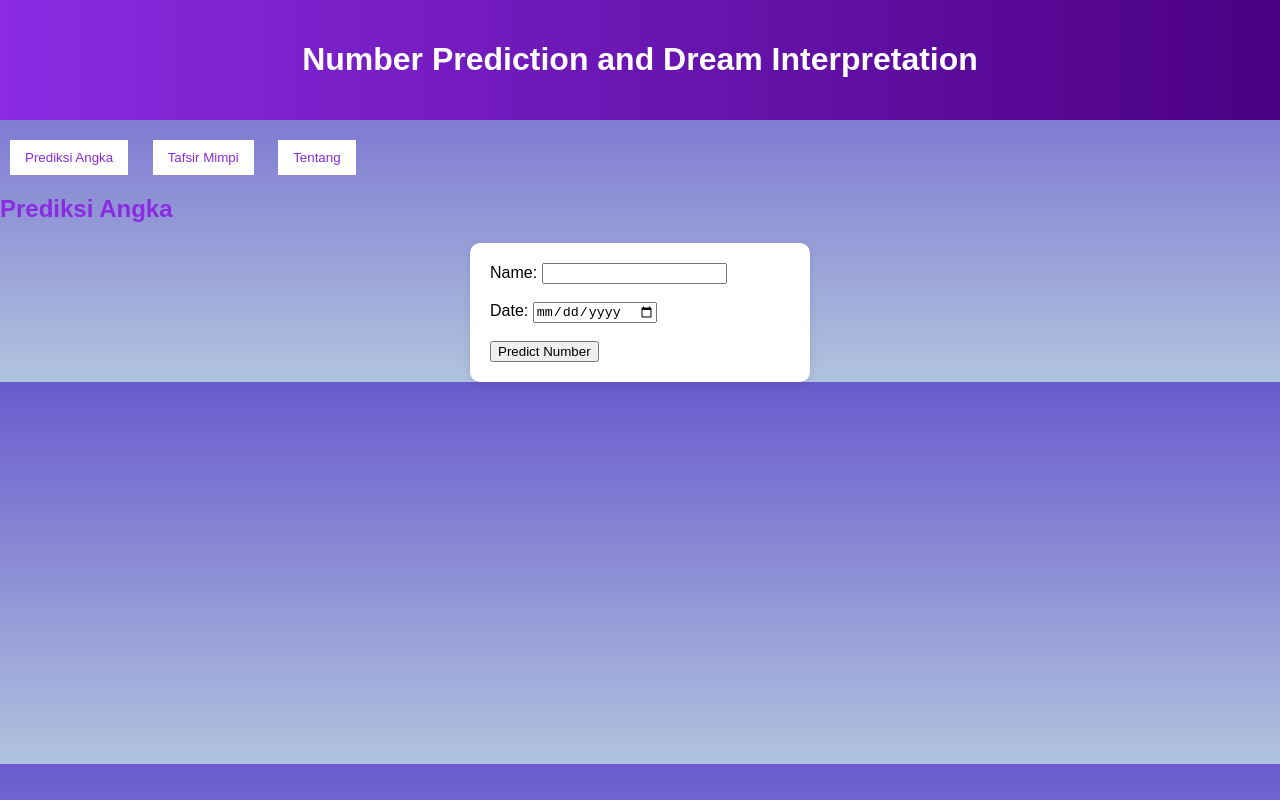
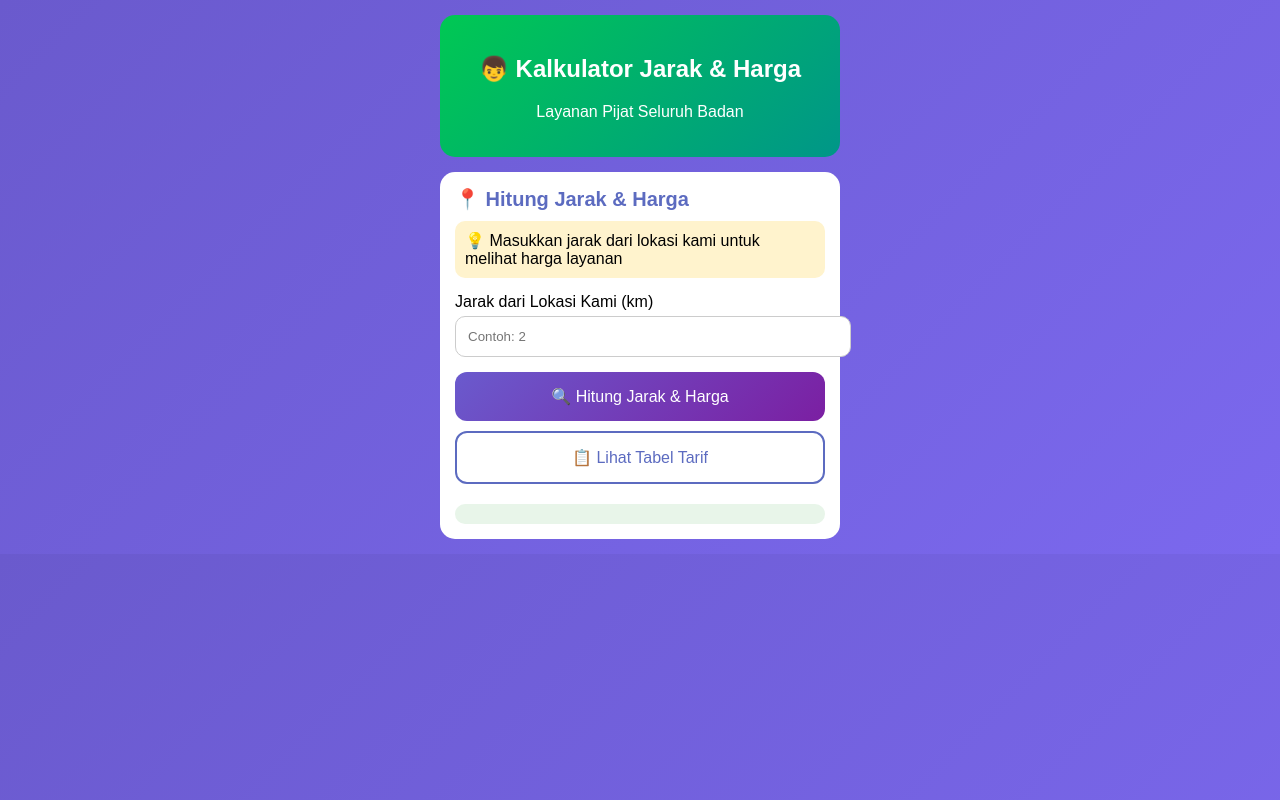
Before and after one commit to gemesmania185-cyber/prediksi-angka, a plain HTML site: page index.html in a window 1280 px wide. Drawn offline with Linux system fonts and the light colour scheme.

Commit message:
Update index.html

```diff
--- a/index.html
+++ b/index.html
@@ -1,108 +1,147 @@
 <!DOCTYPE html>
-<html lang="en">
+<html lang="id">
 <head>
 <meta charset="UTF-8">
 <meta name="viewport" content="width=device-width, initial-scale=1.0">
-    <title>Number Prediction and Dream Interpretation</title>
+<title>Kalkulator Jarak & Harga</title>
+
 <style>
 body {
-            font-family: Arial, sans-serif;
-            background: linear-gradient(180deg, #6a5acd, #b0c4de);
   margin: 0;
-            padding: 0;
+  font-family: Arial;
+  background: linear-gradient(135deg, #6a5acd, #7b68ee);
 }
-        header {
-            background: linear-gradient(to right, #8a2be2, #4b0082);
+
+.container {
+  max-width: 400px;
+  margin: auto;
+  padding: 15px;
+}
+
+.header {
+  background: linear-gradient(135deg, #00c853, #009688);
+  color: white;
+  text-align: center;
   padding: 20px;
-            text-align: center;
+  border-radius: 15px;
+}
+
+.card {
+  background: white;
+  margin-top: 15px;
+  padding: 15px;
+  border-radius: 15px;
+}
+
+.title {
+  font-size: 20px;
+  font-weight: bold;
+  color: #5c6bc0;
+  margin-bottom: 10px;
+}
+
+.info {
+  background: #fff3cd;
+  padding: 10px;
+  border-radius: 10px;
+  margin-bottom: 15px;
+}
+
+input {
+  width: 100%;
+  padding: 12px;
+  border-radius: 10px;
+  border: 1px solid #ccc;
+  margin-top: 5px;
+  margin-bottom: 15px;
+}
+
+.btn {
+  width: 100%;
+  padding: 15px;
+  border: none;
+  border-radius: 12px;
   color: white;
+  font-size: 16px;
+  margin-bottom: 10px;
 }
-        nav {
-            margin: 20px 0;
+
+.btn-primary {
+  background: linear-gradient(135deg, #6a5acd, #7b1fa2);
 }
-        nav button {
-            margin: 0 10px;
-            padding: 10px 15px;
-            border: none;
-            background: #fff;
-            color: #8a2be2;
-            cursor: pointer;
+
+.btn-outline {
+  background: white;
+  color: #5c6bc0;
+  border: 2px solid #5c6bc0;
 }
-        .tab {
-            display: none;
-        }
-        .active {
-            display: block;
-        }
-        form {
-            margin: 0 auto;
-            width: 300px;
-            background: white;
-            padding: 20px;
+
+.result {
+  margin-top: 10px;
+  padding: 10px;
+  background: #e8f5e9;
   border-radius: 10px;
-            box-shadow: 0 2px 10px rgba(0,0,0,0.1);
-        }
-        h2 {
-            color: #8a2be2;
 }
 </style>
 </head>
+
 <body>
-    <header>
-        <h1>Number Prediction and Dream Interpretation</h1>
-    </header>
-    <nav>
-        <button onclick="showTab('prediction')">Prediksi Angka</button>
-        <button onclick="showTab('interpretation')">Tafsir Mimpi</button>
-        <button onclick="showTab('about')">Tentang</button>
-    </nav>
-    <div>
-        <div id="prediction" class="tab active">
-            <h2>Prediksi Angka</h2>
-            <form id="prediction-form">
-                <label for="name">Name:</label>
-                <input type="text" id="name" required><br><br>
-                <label for="date">Date:</label>
-                <input type="date" id="date" required><br><br>
-                <input type="submit" value="Predict Number">
-            </form>
-            <div id="prediction-result"></div>
+
+<div class="container">
+
+  <div class="header">
+    <h2>👦 Kalkulator Jarak & Harga</h2>
+    <p>Layanan Pijat Seluruh Badan</p>
   </div>
-        <div id="interpretation" class="tab">
-            <h2>Tafsir Mimpi</h2>
-            <form id="interpretation-form">
-                <label for="dream">Describe your dream:</label><br>
-                <textarea id="dream" rows="4" required></textarea><br><br>
-                <input type="submit" value="Interpret Dream">
-            </form>
-            <div id="interpretation-result"></div>
+
+  <div class="card">
+    <div class="title">📍 Hitung Jarak & Harga</div>
+
+    <div class="info">
+      💡 Masukkan jarak dari lokasi kami untuk melihat harga layanan
     </div>
-        <div id="about" class="tab">
-            <h2>Tentang</h2>
-            <p>This site provides a fun way to predict numbers and interpret dreams. Enjoy!</p>
+
+    <label>Jarak dari Lokasi Kami (km)</label>
+    <input type="number" id="jarak" placeholder="Contoh: 2">
+
+    <button class="btn btn-primary" onclick="hitung()">🔍 Hitung Jarak & Harga</button>
+    <button class="btn btn-outline" onclick="tabel()">📋 Lihat Tabel Tarif</button>
+
+    <div id="hasil" class="result"></div>
   </div>
+
 </div>
+
 <script>
-        function showTab(tabName) {
-            const tabs = document.querySelectorAll('.tab');
-            tabs.forEach(tab => tab.classList.remove('active'));
-            document.getElementById(tabName).classList.add('active');
+function hitung() {
+  let jarak = document.getElementById("jarak").value;
+
+  if (!jarak) {
+    alert("Masukkan jarak dulu!");
+    return;
   }
 
-        document.getElementById('prediction-form').onsubmit = function(event) {
-            event.preventDefault();
-            const name = document.getElementById('name').value;
-            const date = document.getElementById('date').value;
-            const prediction = Math.floor(Math.random() * 100);
-            document.getElementById('prediction-result').innerText = `Hello ${name}, your predicted number is ${prediction}! Date: ${date}`;
-        };
+  let harga = 0;
 
-        document.getElementById('interpretation-form').onsubmit = function(event) {
-            event.preventDefault();
-            const dream = document.getElementById('dream').value;
-            const interpretation = `Your dream about '${dream}' suggests positive prospects!`;
-            document.getElementById('interpretation-result').innerText = interpretation;
-        };
+  if (jarak <= 2) harga = 50000;
+  else if (jarak <= 5) harga = 75000;
+  else if (jarak <= 10) harga = 100000;
+  else harga = 150000;
+
+  document.getElementById("hasil").innerHTML =
+    "💰 Harga: Rp " + harga.toLocaleString();
+}
+
+function tabel() {
+  alert(
+    "📋 Tabel Tarif:\n\n" +
+    "0 - 2 km : 50.000\n" +
+    "3 - 5 km : 75.000\n" +
+    "6 - 10 km : 100.000\n" +
+    ">10 km : 150.000"
+  );
+}
 </script>
+
 </body>
 </html>
```
Lines whose indentation alone changed are shown as unchanged.
